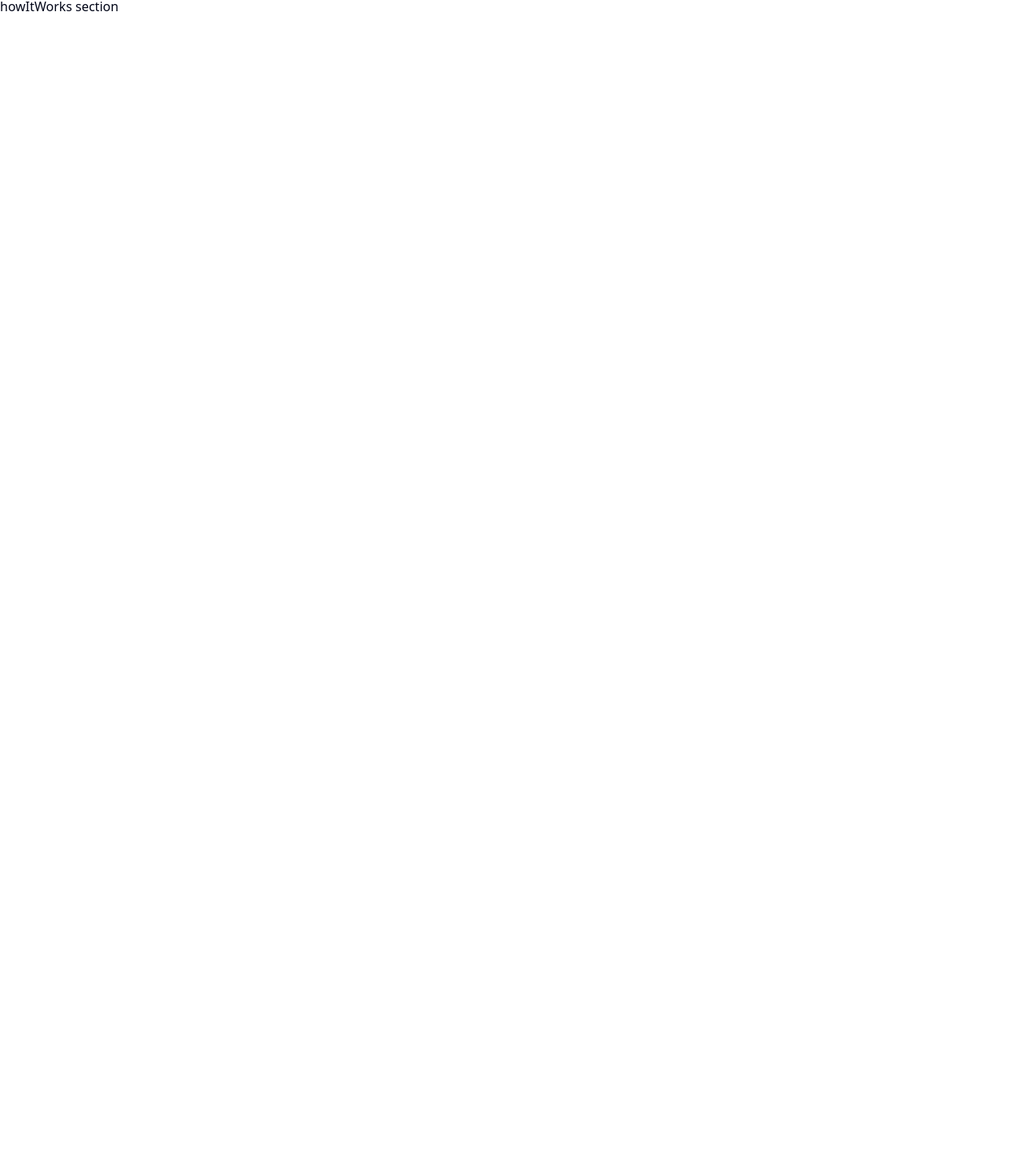
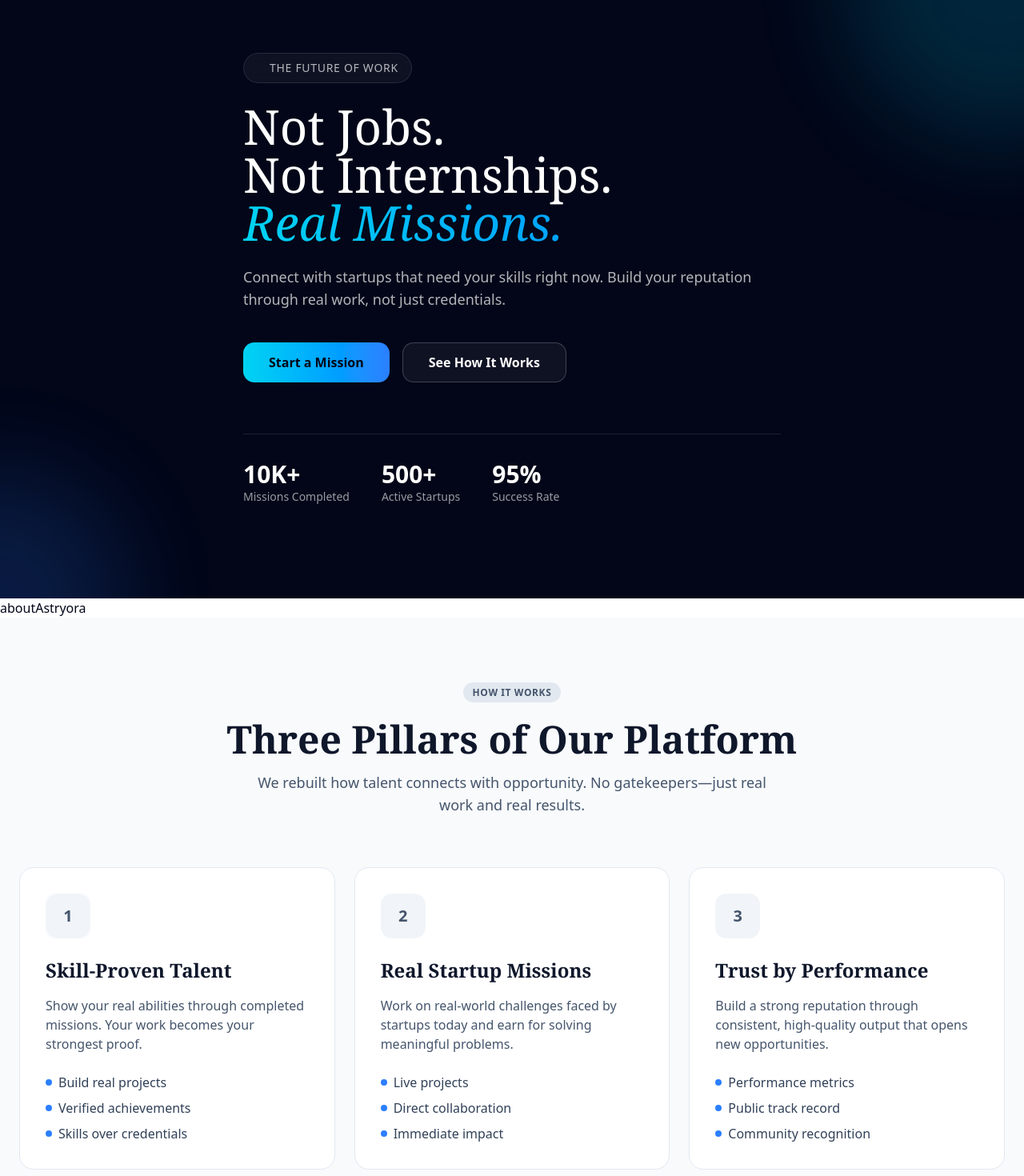
Before and after one commit to maruthishalivahana/Astryora-Opportunities, a Next.js app: page /landing in a window 1280 px wide. Shown: the part 76-1546 px from the top of the page at 80% size. Before the commit the page ends 800 px from the top, so only its background shows below. Built offline with nearby package versions, Linux system fonts and the light colour scheme.

Commit message:
hero component and howItWorks component has updated

```diff
--- a/src/app/page.tsx
+++ b/src/app/page.tsx
@@ -1,9 +1,9 @@
 import Image from "next/image";
-
+import Page from '../app/landing/page'
 export default function Home() {
   return (
     <div className="flex min-h-screen items-center justify-center bg-zinc-50 font-sans dark:bg-black">
-      <main className="flex min-h-screen w-full max-w-3xl flex-col items-center justify-between py-32 px-16 bg-white dark:bg-black sm:items-start">
+      {/* <main className="flex min-h-screen w-full max-w-3xl flex-col items-center justify-between py-32 px-16 bg-white dark:bg-black sm:items-start">
         <Image
           className="dark:invert"
           src="/next.svg"
@@ -59,7 +59,8 @@ export default function Home() {
             Documentation
           </a>
         </div>
-      </main>
+      </main> */}
+      <Page />
     </div>
   );
 }
--- a/src/components/landingComponents/heroSection.tsx
+++ b/src/components/landingComponents/heroSection.tsx
@@ -1,13 +1,66 @@
-'use client'
+"use client";
 
-import React from 'react'
+const HeroSection = () => {
+    return (
+        <section className="relative min-h-screen flex items-center bg-slate-950 overflow-hidden">
 
-const heroSection = () => {
-    return (
-        <div>
-            heroSection
-        </div>
-    )
+            {/* Background Orbs */}
+            <div className="absolute -top-40 -right-40 w-96 h-96 bg-cyan-500/20 rounded-full blur-3xl animate-pulse" />
+            <div className="absolute -bottom-40 -left-40 w-80 h-80 bg-blue-500/20 rounded-full blur-3xl animate-pulse" />
+
+            <div className="relative max-w-4xl mx-auto px-6 py-20 text-white">
+                {/* Eyebrow */}
+                <div className="inline-flex items-center gap-2 mb-6 px-4 py-2 bg-white/5 border border-white/10 rounded-full backdrop-blur-sm">
+                    <span className="w-2 h-2 bg-gradient-to-r from-cyan-400 to-blue-500 rounded-full animate-ping"></span>
+                    <span className="text-sm tracking-wider uppercase text-white/70">
+                        The Future of Work
+                    </span>
+                </div>
+
+                {/* Headline */}
+                <div className="font-serif leading-tight mb-6">
+                    <h1 className="text-5xl sm:text-6xl text-white">Not Jobs.</h1>
+                    <h1 className="text-5xl sm:text-6xl text-white">Not Internships.</h1>
+                    <h1 className="text-5xl sm:text-6xl bg-gradient-to-r from-cyan-400 to-blue-500 bg-clip-text text-transparent italic">
+                        Real Missions.
+                    </h1>
+                </div>
+
+                {/* Description */}
+                <p className="text-lg text-white/70 max-w-2xl mb-10">
+                    Connect with startups that need your skills right now. Build your reputation through real work, not just credentials.
+                </p>
+
+                {/* CTA Buttons */}
+                <div className="flex gap-4 mb-16">
+                    <button className="px-8 py-3 bg-gradient-to-r from-cyan-400 to-blue-500 text-slate-950 rounded-xl font-semibold hover:opacity-90 transition">
+                        Start a Mission
+                    </button>
+
+                    <button className="px-8 py-3 bg-white/5 rounded-xl border border-white/20 text-white font-semibold hover:bg-white/10 transition">
+                        See How It Works
+                    </button>
+                </div>
+
+                {/* Stats */}
+                <div className="flex flex-wrap gap-10 border-t border-white/10 pt-8">
+                    <div>
+                        <p className="text-3xl font-bold text-white">10K+</p>
+                        <p className="text-sm text-white/60">Missions Completed</p>
+                    </div>
+
+                    <div>
+                        <p className="text-3xl font-bold text-white">500+</p>
+                        <p className="text-sm text-white/60">Active Startups</p>
+                    </div>
+
+                    <div>
+                        <p className="text-3xl font-bold text-white">95%</p>
+                        <p className="text-sm text-white/60">Success Rate</p>
+                    </div>
+                </div>
+            </div>
+        </section>
+    );
 }
-
-export default heroSection
+export default HeroSection;
--- a/src/components/landingComponents/howItWorks.tsx
+++ b/src/components/landingComponents/howItWorks.tsx
@@ -1,14 +1,87 @@
-'use client'
+"use client";
 
-import React from 'react'
+const HowItWorks = () => {
+    const pillars = [
+        {
+            id: 1,
+            title: "Skill-Proven Talent",
+            desc: "Show your real abilities through completed missions. Your work becomes your strongest proof.",
+            features: ["Build real projects", "Verified achievements", "Skills over credentials"],
+        },
+        {
+            id: 2,
+            title: "Real Startup Missions",
+            desc: "Work on real-world challenges faced by startups today and earn for solving meaningful problems.",
+            features: ["Live projects", "Direct collaboration", "Immediate impact"],
+        },
+        {
+            id: 3,
+            title: "Trust by Performance",
+            desc: "Build a strong reputation through consistent, high-quality output that opens new opportunities.",
+            features: ["Performance metrics", "Public track record", "Community recognition"],
+        },
+    ];
 
-const howItWorks = () => {
     return (
-        <div>
-            howItWorks section
+        <section className="py-20 bg-slate-50">
+            <div className="max-w-7xl mx-auto px-6">
 
-        </div>
-    )
+                {/* Header */}
+                <div className="text-center mb-16">
+                    <span className="text-xs font-semibold tracking-wider uppercase text-slate-600 bg-slate-200 px-3 py-1 rounded-full">
+                        How It Works
+                    </span>
+
+                    <h2 className="text-4xl md:text-5xl font-serif font-semibold text-slate-900 mt-6">
+                        Three Pillars of Our Platform
+                    </h2>
+
+                    <p className="text-lg text-slate-600 max-w-2xl mx-auto mt-4">
+                        We rebuilt how talent connects with opportunity. No gatekeepers—just real work and real results.
+                    </p>
+                </div>
+
+                {/* Grid */}
+                <div className="grid md:grid-cols-2 lg:grid-cols-3 gap-6">
+                    {pillars.map((item) => (
+                        <div key={item.id} className="bg-white p-8 rounded-2xl border border-slate-200">
+
+                            {/* Icon Placeholder */}
+                            <div className="w-14 h-14 rounded-xl bg-slate-100 mb-6 flex items-center justify-center">
+                                <span className="text-xl font-bold text-slate-600">{item.id}</span>
+                            </div>
+
+                            <h3 className="text-2xl font-serif font-semibold text-slate-900 mb-4">
+                                {item.title}
+                            </h3>
+
+                            <p className="text-slate-600 mb-6">{item.desc}</p>
+
+                            <ul className="space-y-2">
+                                {item.features.map((f, i) => (
+                                    <li key={i} className="flex items-center gap-2 text-slate-700">
+                                        <span className="w-2 h-2 bg-blue-500 rounded-full" />
+                                        {f}
+                                    </li>
+                                ))}
+                            </ul>
+                        </div>
+                    ))}
+                </div>
+
+                {/* CTA */}
+                <div className="mt-20 text-center bg-slate-900 text-white p-12 rounded-3xl">
+                    <h3 className="text-3xl md:text-4xl font-serif font-semibold mb-6">
+                        Ready to prove your skills?
+                    </h3>
+
+                    <button className="px-8 py-4 bg-white text-slate-900 rounded-xl font-semibold text-lg">
+                        Get Started
+                    </button>
+                </div>
+
+            </div>
+        </section>
+    );
 }
-
-export default howItWorks
+export default HowItWorks;
```
